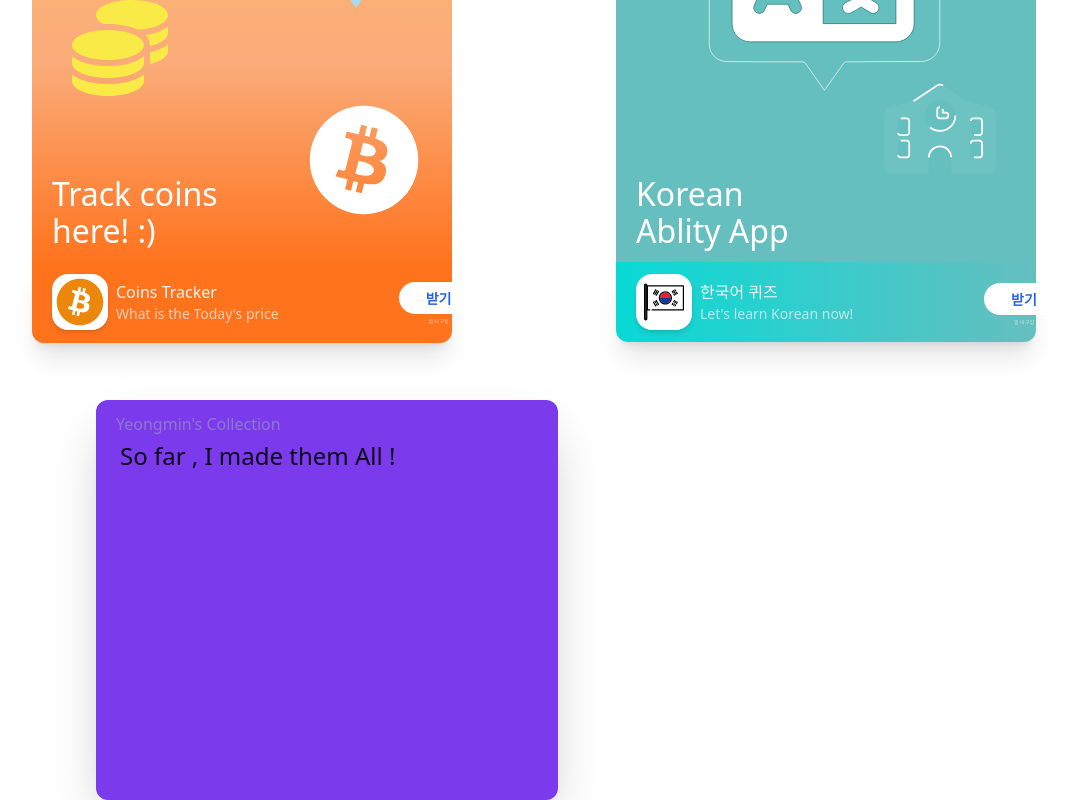
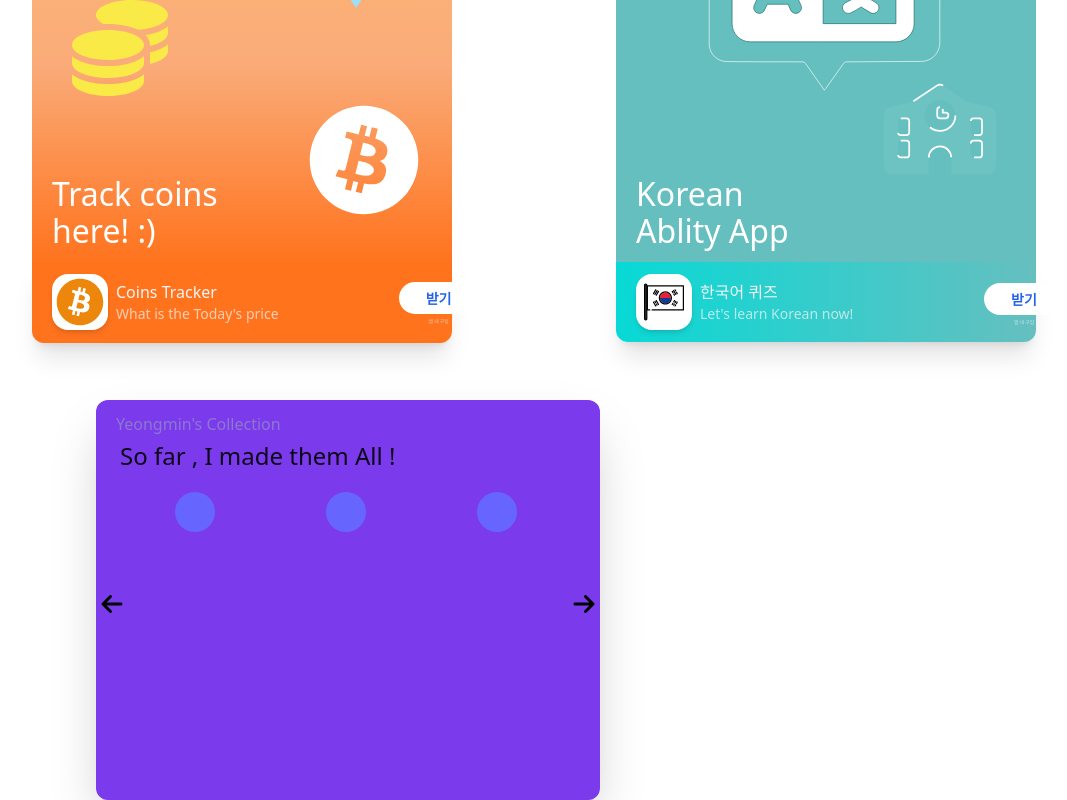
Before and after one commit to yeongminChae/experiment, a Next.js app: page /cloneCoding in a window 1280 px wide. Shown: the part 896-1696 px from the top of the page, without its empty margins (104-1171 px from the left). Built offline with nearby package versions, Linux system fonts and the light colour scheme.

Commit message:
portfolio day 27 part 2

```diff
--- /dev/null
+++ b/components/animation/animation1.tsx
@@ -0,0 +1,78 @@
+import { motion } from "framer-motion";
+import { useState } from "react";
+
+export default function Animation1() {
+  return (
+    <>
+      <motion.span
+        className="block h-10 w-10 rounded-full"
+        animate={{
+          opacity: [0, 0.5, 1],
+          y: ["450%", "-150%"],
+          backgroundColor: ["#ff6699", "#6666ff"],
+        }}
+        exit={{ opacity: 0 }}
+        transition={bounceTransition1}
+      />
+      <motion.span
+        className="block h-10 w-10 rounded-full"
+        animate={{
+          opacity: [0, 0.5, 1],
+          y: ["450%", "-150%"],
+          backgroundColor: ["#ff6699", "#6666ff"],
+        }}
+        transition={bounceTransition2}
+        exit={{ opacity: 0 }}
+      />
+      <motion.span
+        className="block h-10 w-10 rounded-full"
+        animate={{
+          opacity: [0, 0.5, 1],
+          y: ["450%", "-150%"],
+          backgroundColor: ["#ff6699", "#6666ff"],
+        }}
+        transition={bounceTransition3}
+        exit={{ opacity: 0 }}
+      />
+    </>
+  );
+}
+
+const bounceTransition1 = {
+  y: {
+    duration: 0.4,
+    yoyo: Infinity,
+    ease: "easeOut",
+  },
+  backgroundColor: {
+    yoyo: Infinity,
+    ease: "easeOut",
+    repeatDelay: 0.8,
+  },
+};
+const bounceTransition2 = {
+  y: {
+    duration: 0.4,
+    yoyo: Infinity,
+    ease: "easeOut",
+    delay: 0.2,
+  },
+  backgroundColor: {
+    yoyo: Infinity,
+    ease: "easeOut",
+    repeatDelay: 1,
+  },
+};
+const bounceTransition3 = {
+  y: {
+    duration: 0.4,
+    yoyo: Infinity,
+    ease: "easeOut",
+    delay: 0.4,
+  },
+  backgroundColor: {
+    yoyo: Infinity,
+    ease: "easeOut",
+    repeatDelay: 1.2,
+  },
+};
--- /dev/null
+++ b/components/fifthApp.tsx
@@ -0,0 +1,62 @@
+import { motion } from "framer-motion";
+import { useState } from "react";
+import Animation1 from "./animation/animation1";
+
+export default function FifthApp() {
+  const [index, setIndex] = useState(1);
+  let ran1 = Math.floor(Math.random() * 5 + 5);
+  const bottomIndex = `${ran1}rem`;
+  const onNextclick = () => {
+    setIndex((prev) => prev + 1);
+  };
+  const onPrevclick = () => {
+    setIndex((prev) => (prev == 1 ? 1 : prev - 1));
+  };
+  console.log(index);
+  return (
+    <div className="mb-20 ml-0 h-[25rem] w-full rounded-xl bg-[#ffffffe7] shadow-2xl lg:bg-red-200 xl:bg-violet-600 ">
+      <div className="ml-5 pt-3 text-slate-400 opacity-60 ">
+        Yeongmin&apos;s Collection
+      </div>
+      <div className="ml-6 mt-1 text-2xl opacity-90 ">
+        So far , I made them All !
+      </div>
+      <div className="mt-20 flex h-full w-full justify-around ">
+        <motion.div
+          whileHover={{
+            scale: 1.3,
+          }}
+          className="ml-1 mr-0 mt-10 h-10 w-10"
+          onClick={onPrevclick}
+        >
+          <svg
+            xmlns="http://www.w3.org/2000/svg"
+            viewBox="0 0 448 512"
+            stroke="1"
+            className="h-6 w-6"
+          >
+            <path d="M9.4 233.4c-12.5 12.5-12.5 32.8 0 45.3l160 160c12.5 12.5 32.8 12.5 45.3 0s12.5-32.8 0-45.3L109.2 288 416 288c17.7 0 32-14.3 32-32s-14.3-32-32-32l-306.7 0L214.6 118.6c12.5-12.5 12.5-32.8 0-45.3s-32.8-12.5-45.3 0l-160 160z" />
+          </svg>
+        </motion.div>
+        <div className="-ml-4 flex h-full w-full items-start justify-around">
+          {index === 1 && <Animation1 />}
+        </div>
+        <motion.div
+          whileHover={{
+            scale: 1.3,
+          }}
+          className="-mr-2 mt-10 h-10 w-10"
+          onClick={onNextclick}
+        >
+          <svg
+            xmlns="http://www.w3.org/2000/svg"
+            viewBox="0 0 448 512 "
+            className="h-6 w-6 "
+          >
+            <path d="M438.6 278.6c12.5-12.5 12.5-32.8 0-45.3l-160-160c-12.5-12.5-32.8-12.5-45.3 0s-12.5 32.8 0 45.3L338.8 224 32 224c-17.7 0-32 14.3-32 32s14.3 32 32 32l306.7 0L233.4 393.4c-12.5 12.5-12.5 32.8 0 45.3s32.8 12.5 45.3 0l160-160z" />
+          </svg>
+        </motion.div>
+      </div>
+    </div>
+  );
+}
--- a/components/fourthApp.tsx
+++ b/components/fourthApp.tsx
@@ -44,13 +44,13 @@ const FourthApp: NextPage = () => {
               />
             </motion.svg>
           </div>
-          <div className="absolute flex w-48 items-center justify-end md:relative">
+          <div className="flex w-48 items-center justify-end md:relative">
             <span className="text-[2rem] leading-[2.3rem] text-white">
               Korean Ablity App
             </span>
           </div>
         </div>
-        <div className="mt-[5.5rem] h-[5rem] w-full rounded-b-xl bg-gradient-to-r from-[#08D9D6] to-[#66BFBF] shadow-xl md:mt-[0.8rem] md:flex md:items-center ">
+        <div className="mt-[0.91rem] h-[5rem] w-full rounded-b-xl bg-gradient-to-r from-[#08D9D6] to-[#66BFBF] shadow-xl md:mt-[0.8rem] md:flex md:items-center ">
           <div className="mx-5 flex justify-start md:mr-0 md:ml-5 md:space-x-2 ">
             <KoreaFlag />
             <div className="mx-3 flex items-center justify-start">
--- a/components/sliderCompo.tsx
+++ /dev/null
@@ -1,32 +0,0 @@
-import { NextPage } from "next";
-import { motion } from "framer-motion";
-
-interface ISlider {
-  xInit: number | string;
-  xEnd: number | string;
-}
-
-export default function SliderCompo({ xInit, xEnd }: ISlider) {
-  return (
-    <>
-      <motion.div className="relative mx-6 flex">
-        {[...Array(10)].map((i, _) => (
-          <motion.div
-            key={i}
-            initial={{ x: xInit, opacity: 1 }}
-            animate={{ x: xEnd }}
-            transition={{
-              duration: 30,
-              ease: "linear",
-              repeat: Infinity,
-            }}
-            exit={{ opacity: 0 }}
-            className="m-2 mb-3 mt-7 flex h-[4.5rem] w-[4.5rem] rounded-lg bg-red-200"
-          >
-            {i}{" "}
-          </motion.div>
-        ))}
-      </motion.div>
-    </>
-  );
-}
--- a/pages/cloneCoding/index.tsx
+++ b/pages/cloneCoding/index.tsx
@@ -1,13 +1,14 @@
 import type { NextPage } from "next";
 import Moment, { now } from "moment";
 import Link from "next/link";
-import SliderCompo from "../../components/sliderCompo";
+import { motion } from "framer-motion";
 import Me from "./image/me.png";
 import Image from "next/image";
 import FirstApp from "../../components/firstApp";
 import SecondApp from "../../components/secApp";
 import ThirddApp from "../../components/thirdApp";
 import FourthApp from "../../components/fourthApp";
+import FifthApp from "../../components/fifthApp";
 
 const CloneCoding: NextPage = () => {
   const todayIs = Moment().format("MM월 DD일");
@@ -47,30 +48,8 @@ const CloneCoding: NextPage = () => {
           {/*  */}
           <FourthApp />
           {/*  */}
-          <div className="mb-20 ml-0 h-[25rem] w-11/12 rounded-xl bg-[#ffffffe7] shadow-2xl lg:bg-red-200 xl:bg-violet-600 ">
-            <div className="ml-5 pt-3 text-slate-400 opacity-60 ">
-              Yeongmin&apos;s Collection
-            </div>
-            <div className="ml-6 mt-1 text-2xl opacity-90 ">
-              So far , I made them All !
-            </div>
-            <div className="absolute overflow-hidden">
-              <div className="flex ">
-                {/* <SliderCompo xInit={"300%"} xEnd={"-1700%"} /> */}
-              </div>
-              <div className="flex ">
-                {/* <SliderCompo xInit={"500%"} xEnd={"-1500%"} /> */}
-              </div>
-              <div className="flex ">
-                {/* <SliderCompo xInit={"700%"} xEnd={"-1300%"} /> */}
-              </div>
-            </div>
-          </div>
+          <FifthApp />
         </div>
-        {/* <span className="flex h-20 w-full items-center justify-center pb-24">
-          I made this this clone coding page . Because i got impressed app store
-          in iPhone.
-        </span> */}
       </div>
     </div>
   );
```
